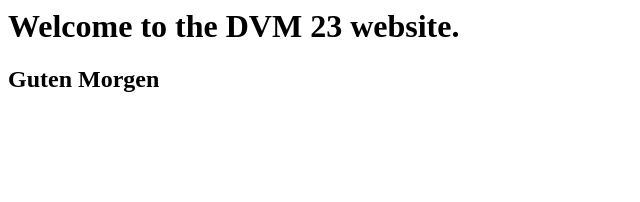
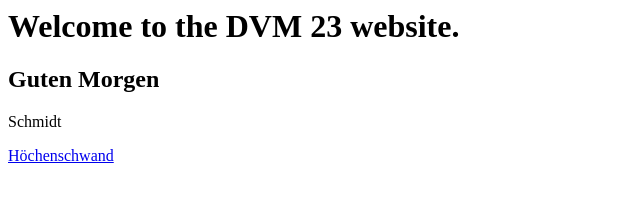
Before and after one commit to rechert-hsk/dvm24-webseite, a plain HTML site: page index.html in a window 1280 px wide. Shown: the whole page, without its empty margins (0-640 px from the left). Drawn offline with Linux system fonts and the light colour scheme.

Commit message:
Änderung

```diff
--- a/index.html
+++ b/index.html
@@ -5,5 +5,9 @@
 <body>
     <h1>Welcome to the DVM 23 website.</h1>
     <h2>Guten Morgen</h2>
+
+    <p>Schmidt</p>
+    <a href="https://de.wikipedia.org/wiki/H%C3%B6chenschwand">Höchenschwand</a>
+
 </body>
 </html>
```
